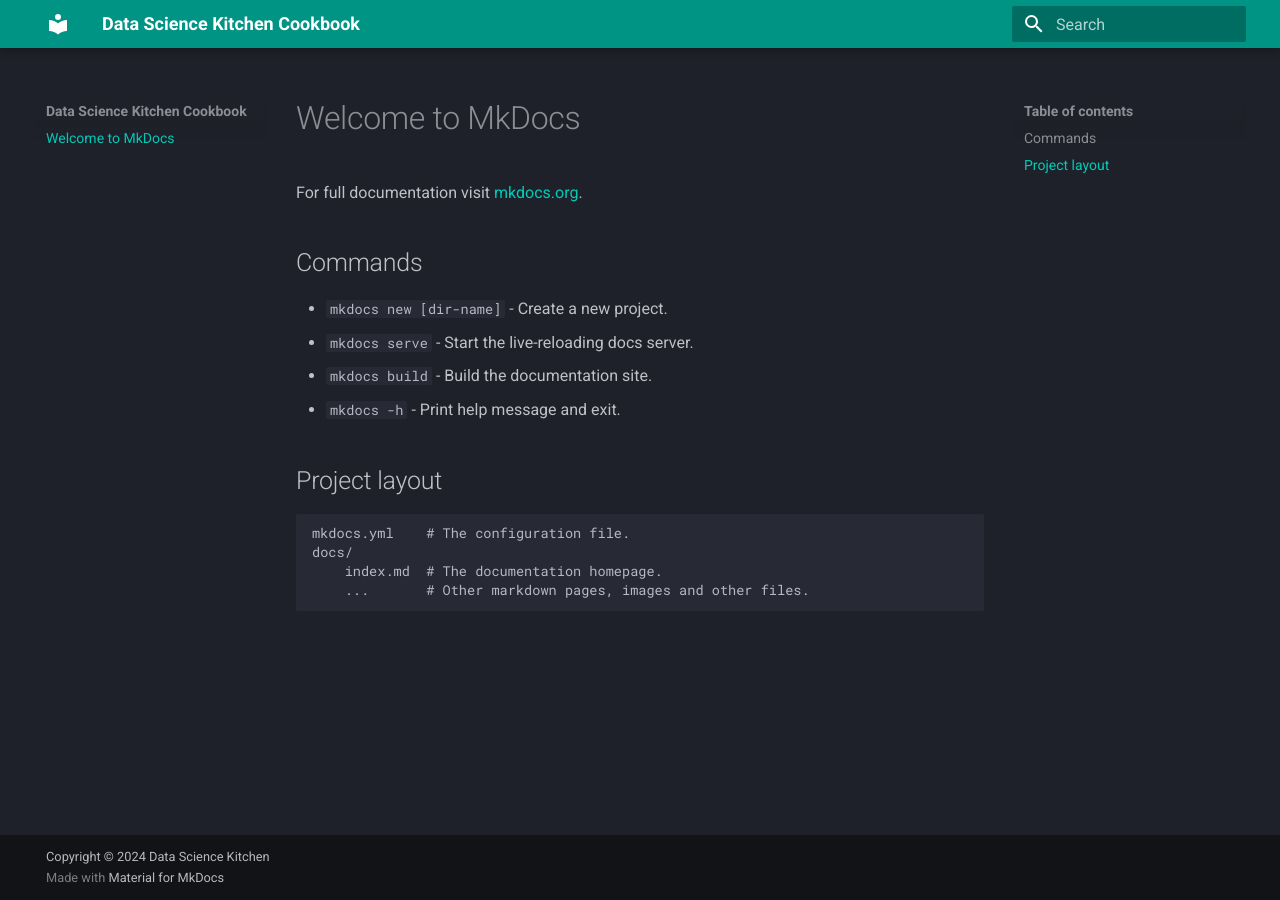
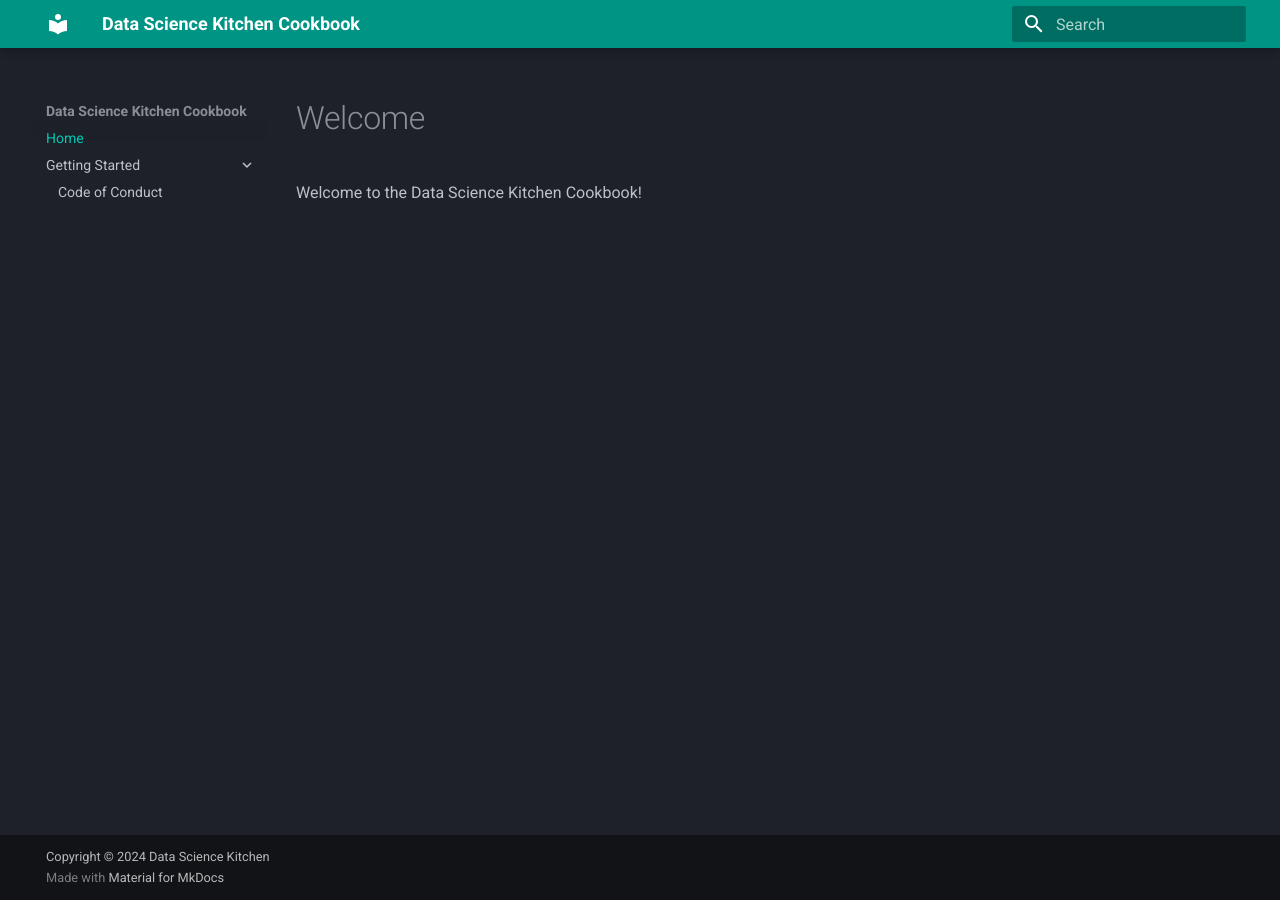
Before and after one commit to data-science-kitchen/cookbook, an MkDocs documentation site: the page built from docs/index.md, in a window 1280 px wide. Built offline with MkDocs 1.6.1 and Material for MkDocs 9.7.7, drawn with Linux system fonts in a browser that asks for light colours.

Commit message:
Add code of conduct.

```diff
--- a/docs/index.md
+++ b/docs/index.md
@@ -1,17 +1,3 @@
-# Welcome to MkDocs
+# Welcome
 
-For full documentation visit [mkdocs.org](https://www.mkdocs.org).
-
-## Commands
-
-* `mkdocs new [dir-name]` - Create a new project.
-* `mkdocs serve` - Start the live-reloading docs server.
-* `mkdocs build` - Build the documentation site.
-* `mkdocs -h` - Print help message and exit.
-
-## Project layout
-
-    mkdocs.yml    # The configuration file.
-    docs/
-        index.md  # The documentation homepage.
-        ...       # Other markdown pages, images and other files.
+Welcome to the Data Science Kitchen Cookbook!
--- a/mkdocs.yml
+++ b/mkdocs.yml
@@ -1,11 +1,21 @@
 site_name: Data Science Kitchen Cookbook
 site_url: https://data-science-kitchen.github.io/cookbook
+
 theme:
   name: material
   language: en
   palette:
     primary: teal
     scheme: slate
+  features:
+    - navigation.expand
+    - navigation.top
+
+nav:
+  - Home: 'index.md'
+  - 'Getting Started':
+    - 'Code of Conduct': 'code_of_conduct.md'
+
 extra:
   consent:
     title: Cookie consent
@@ -17,4 +27,5 @@
     actions:
       - accept
       - reject
+
 copyright: Copyright &copy; 2024 Data Science Kitchen
```
Also changed, not shown: docs/code_of_conduct.md (added, +51 -0 lines).
